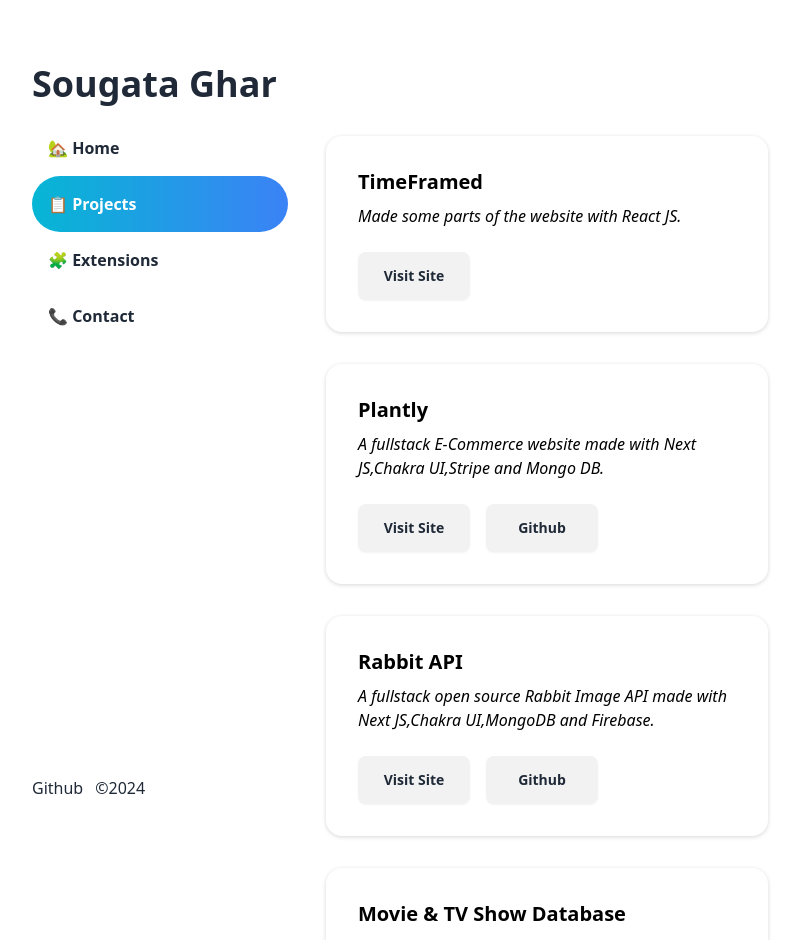
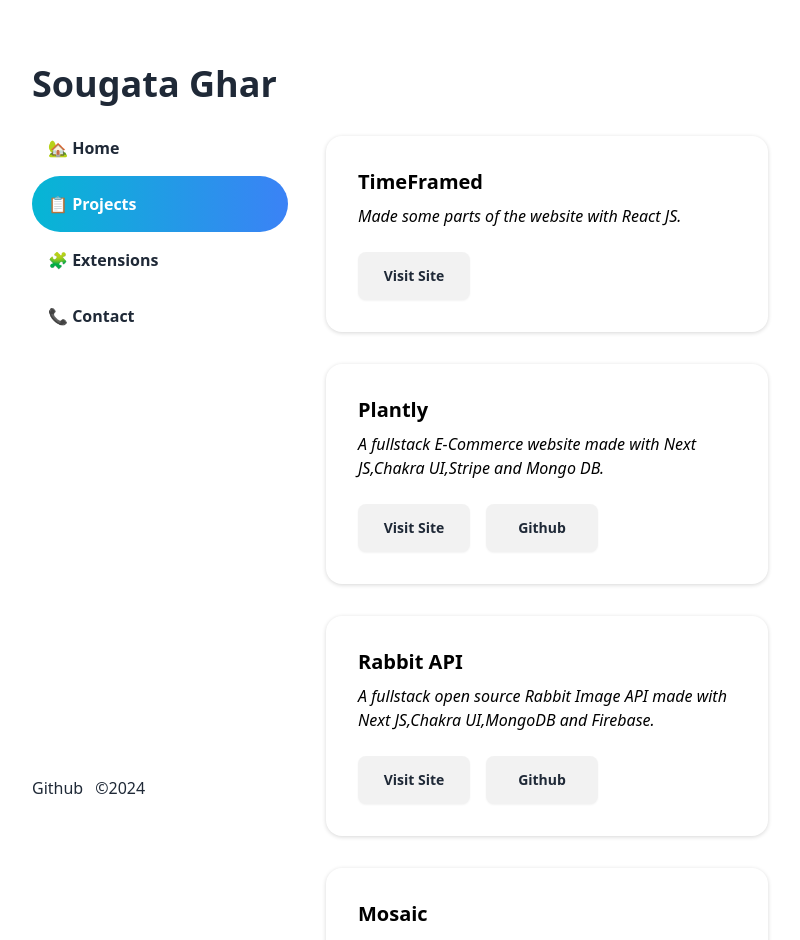
Before and after one commit to sougataghar477/portfolio-second, a React (Vite) app: page /projects in a window 1280 px wide. Shown: the top 940 px of the page, without its empty margins (240-1040 px from the left). Built offline with nearby package versions, Linux system fonts and the light colour scheme.

Commit message:
added mosaic website

```diff
--- a/src/components/Projects.jsx
+++ b/src/components/Projects.jsx
@@ -4,6 +4,7 @@ function Projects(){
         { heading:'TimeFramed',text:'Made some parts of the website with React JS.',link:'https://timeframed.art'},
         {heading:'Plantly',text:'A fullstack E-Commerce website made with Next JS,Chakra UI,Stripe and Mongo DB.',link:'https://plantly-rho.vercel.app/',github:'https://github.com/sougataghar477/plantly'},
         { heading: 'Rabbit API', text: 'A fullstack open source Rabbit Image API made with Next JS,Chakra UI,MongoDB and Firebase.', link: 'https://rabbit-api-two.vercel.app/', github: 'https://github.com/sougataghar477/rabbit-api' },
+        {heading:'Mosaic',text:'An animated website I made with tailwind and GSAP',link:'https://mosaic-khaki.vercel.app/',github:'https://github.com/sougataghar477/mosaic'},
         {heading:'Movie & TV Show Database',text:'A website for looking up Movies and TV Shows made with React and React Router,Chakra UI featuring pagination.',link:'https://movie-show-db.vercel.app/',github:'https://github.com/sougataghar477/movie-show-db'},
         { heading: 'Kontrast Productions', text: 'Made the portfolio and contact sections.', link: 'https://www.kontrastproduction.sk/#testimonials' },
         { heading: 'PersonalFinance', text: 'A website I made with react.', link: 'https://www.personalfinances.stage.iamthedev.eu/' },
```
